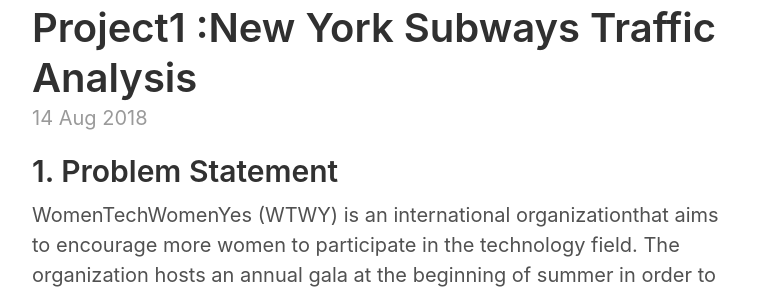
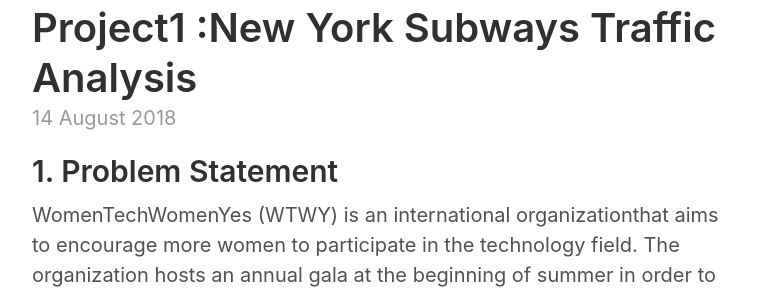
Before and after one commit to LubnaAlhenaki/LubnaAlhenaki.github.io, a Jekyll site: the page built from index.html, in a window 1280 px wide and 900 px high. Shown: the part 160-455 px from the top of the window, without its empty margins (258-1018 px from the left). Built offline with Jekyll 4.4.1, drawn with Linux system fonts in a browser that asks for light colours; the list of posts is cut into pages by our own code.

Commit message:
Update index.html

```diff
--- a/index.html
+++ b/index.html
@@ -12,7 +12,7 @@
       </a>
     </h1>
 
-    <time datetime="{{ post.date | date: "%-d %B %Y" }}" class="post-date">{{ post.date | date_to_string }}</time>
+    <time datetime="{{ post.date | date: "%-d %B %Y" }}" class="post-date">{{ post.date | date: "%-d %B %Y" }}</time>
 
     {{ post.content }}
   </article>
```
